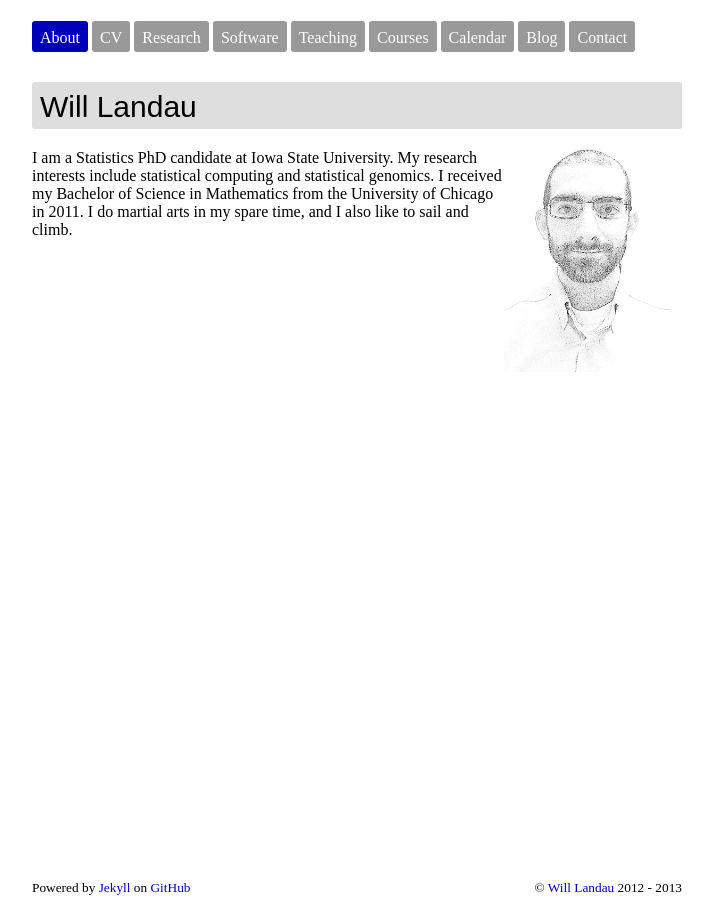
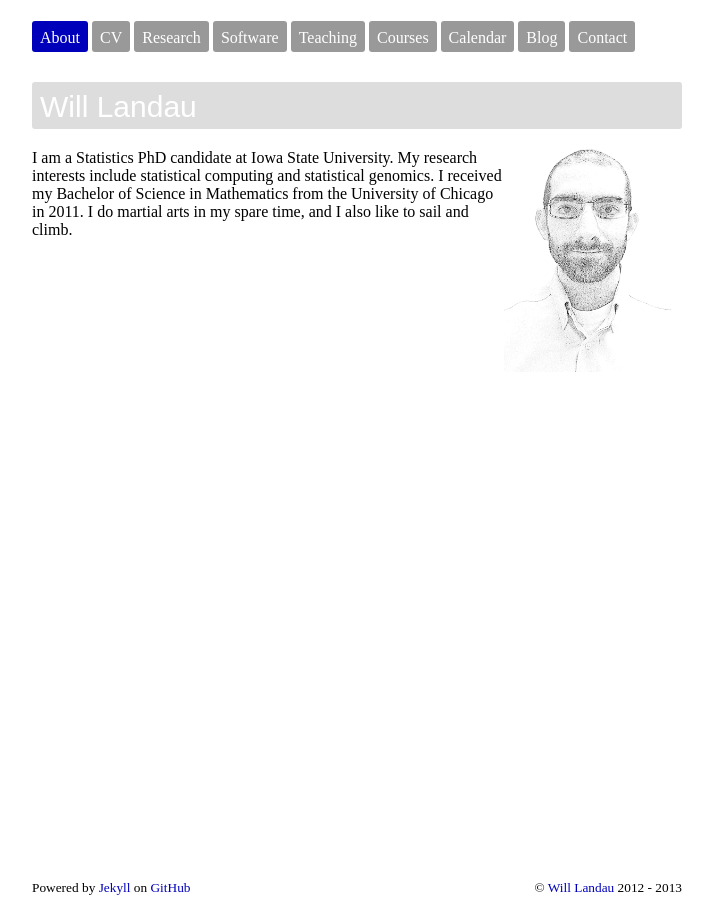
Before and after one commit to wlandau/wlandau.github.io, a Jekyll site: the page built from index.html, in a window 1280 px wide. Shown: the whole page, without its empty margins (303-1016 px from the left). Built offline with Jekyll 4.4.1, drawn with Linux system fonts in a browser that asks for light colours; nearby versions of some CDN libraries.

Commit message:
playing with headings

```diff
--- a/css/wml-custom.css
+++ b/css/wml-custom.css
@@ -12,21 +12,18 @@
 h1, h2, h3, h4{
   font-family: sans-serif;
   font-weight: normal;
+  background: #DDDDDD;
+  color: white;
+    border-radius: 3px;
+  padding: 8px 8px 5px 8px;
 }
 
 h1{
   font-size: 30px;
-  border-radius: 3px;
-  padding: 8px 8px 5px 8px;
-  background: #DEDEDE;
-  color: black;
 }
 
 h2{
   font-size: 27px;
-  border-bottom: 1px solid #DDDDDD;
-  background: #AAAAAA;
-  color: #EEEEEE;
 }
 
 iframe.video{
```
